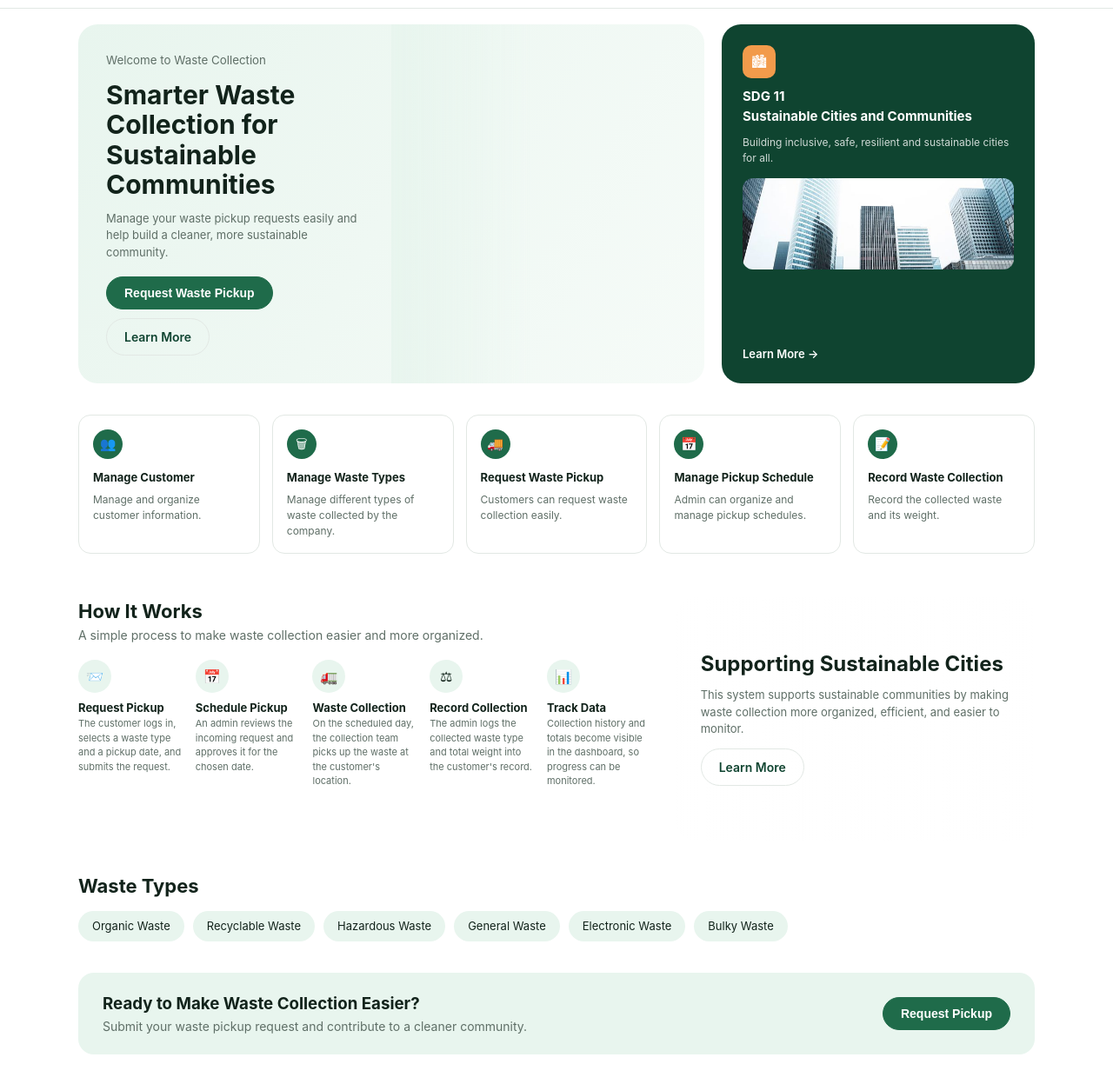
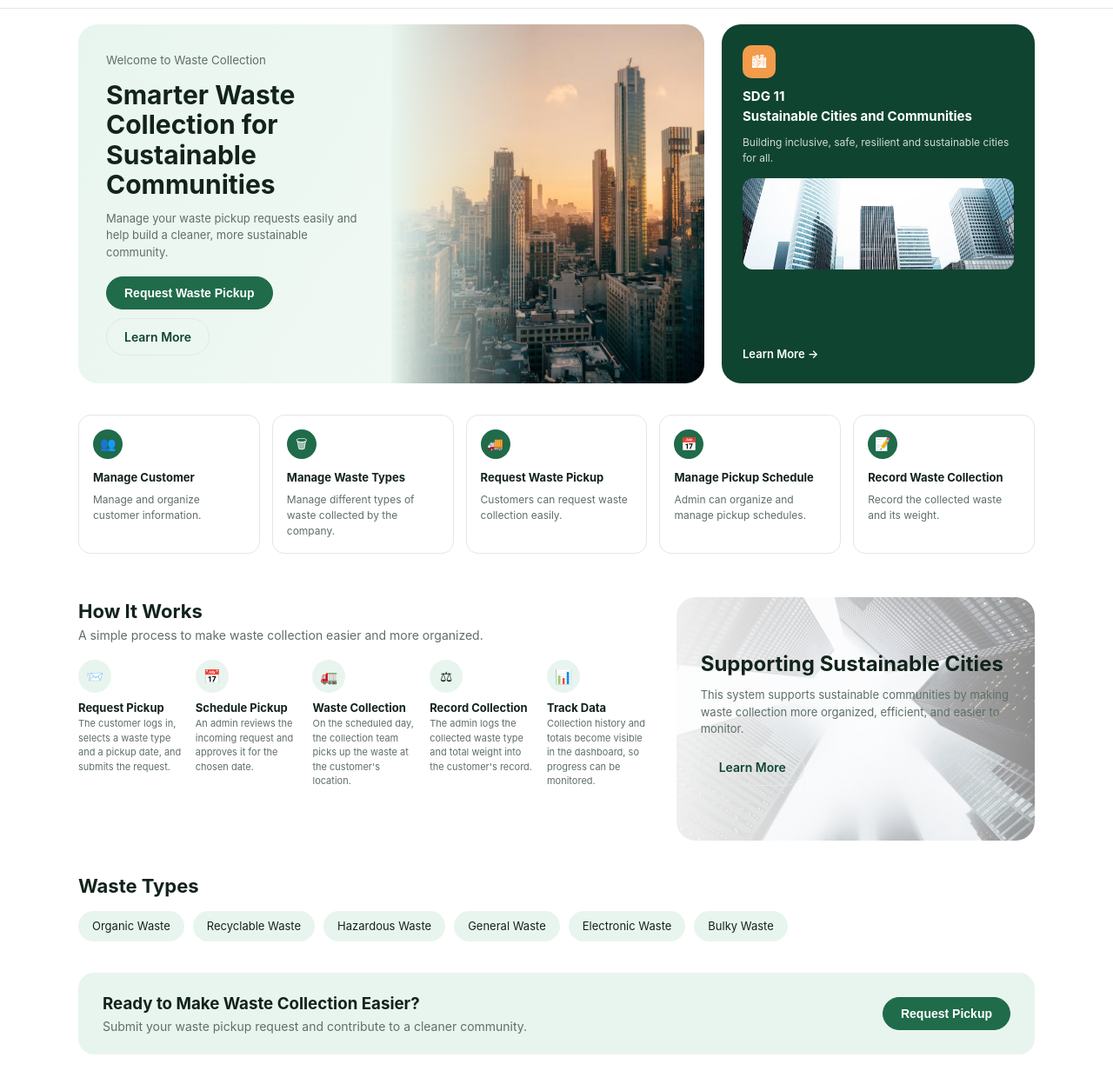
Before and after one commit to sheinder/waste-collection, a plain HTML site: page index.html in a window 1280 px wide. Shown: the part 53-1300 px from the top of the page at 87% size. Drawn offline with Linux system fonts and the light colour scheme.

Commit message:
Update image paths in CSS for hero and support sections

```diff
--- a/style.css
+++ b/style.css
@@ -46,7 +46,7 @@ h2 { font-size: 22px; }
 .hero-text h1 { font-size: 30px; line-height: 1.15; }
 .hero-text p { font-size: 13px; color: var(--muted); }
 .hero-actions { display: flex; gap: 10px; margin-top: 6px; flex-wrap: wrap; }
-.hero-img { background: linear-gradient(90deg, #e8f5ee 0%, rgba(232, 245, 238, 0) 45%), url("images/hero.jpg") center / cover; }
+.hero-img { background: linear-gradient(90deg, #e8f5ee 0%, rgba(232, 245, 238, 0) 45%), url("hero.jpg") center / cover; }
 .sdg { background: var(--green-dark); color: #fff; border-radius: 22px; padding: 24px; display: flex; flex-direction: column; gap: 10px; }
 .sdg-icon { width: 38px; height: 38px; display: grid; place-items: center; background: var(--orange); border-radius: 10px; }
 .sdg h3 { font-size: 15px; }
@@ -67,7 +67,7 @@ h2 { font-size: 22px; }
 .step .icon { width: 38px; height: 38px; display: grid; place-items: center; border-radius: 50%; background: var(--green-soft); margin-bottom: 8px; }
 .step b { display: block; font-size: 13px; }
 .step span { display: block; font-size: 11px; color: var(--muted); }
-.support { background: linear-gradient(90deg, rgba(255,255,255,.93), rgba(255,255,255,.5)), url("images/support.jpg") center / cover; border-radius: 22px; padding: 28px; display: flex; flex-direction: column; justify-content: center; gap: 12px; align-items: flex-start; min-height: 280px; }
+.support { background: linear-gradient(90deg, rgba(255,255,255,.93), rgba(255,255,255,.5)), url("support.jpg") center / cover; border-radius: 22px; padding: 28px; display: flex; flex-direction: column; justify-content: center; gap: 12px; align-items: flex-start; min-height: 280px; }
 .support h3 { font-size: 24px; line-height: 1.15; }
 .support p { font-size: 13px; color: var(--muted); }
 .support-box { width: 100%; height: 90px; border-radius: 14px; background: #d4ecde; }
```
